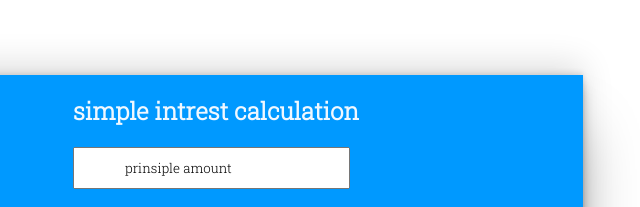
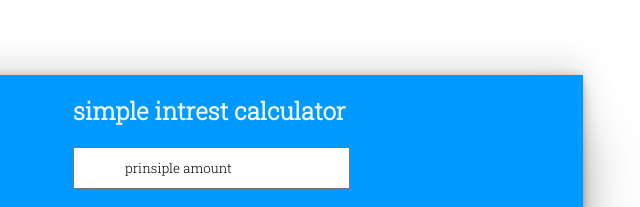
Before and after one commit to najiya-al-bishara/index.html, a plain HTML site: page index.html in a window 1280 px wide. Shown: the part 133-340 px from the top of the page, 325-965 px from the left. Drawn offline with Linux system fonts and the light colour scheme.

Commit message:
cange h2e

```diff
--- a/index.html
+++ b/index.html
@@ -61,7 +61,7 @@
 </head>
 <body>
   <div class="box">
-    <h2>simple intrest calculation</h2>
+    <h2>simple intrest calculator</h2>
     <input type="number" id="input1" placeholder="prinsiple amount"> <br> <br>
     <input type="number" id="input2" placeholder="rate if intrest"> <br> <br>
     <input type="number" id="input3" placeholder="time"> <br> <br>
```
